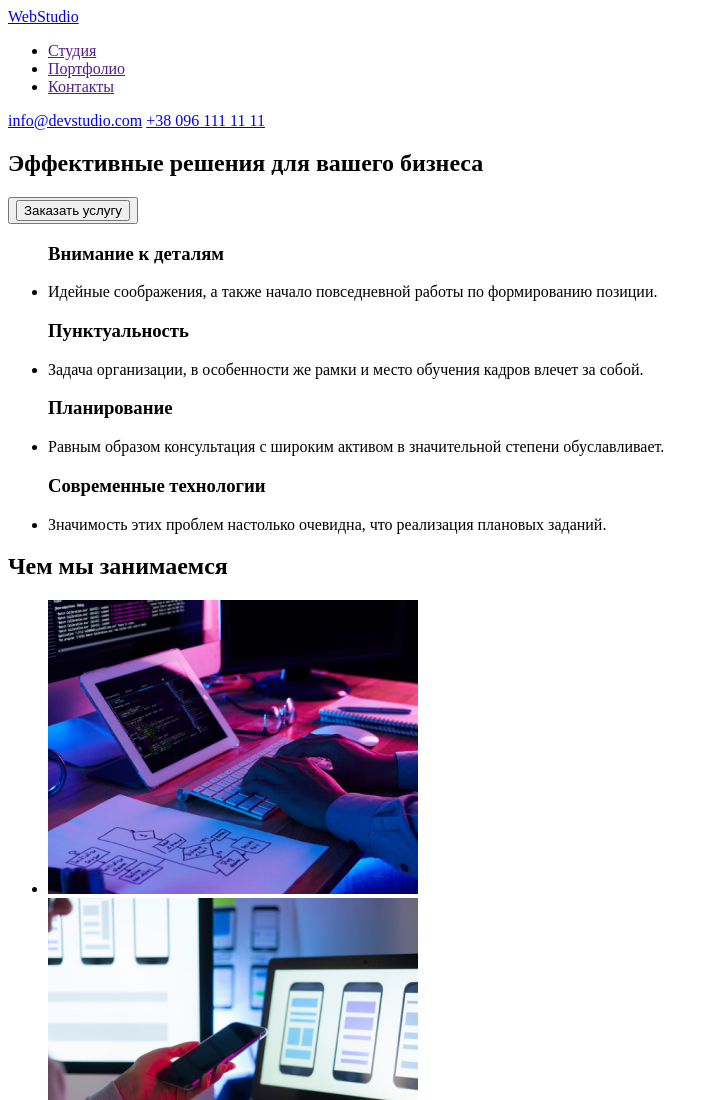
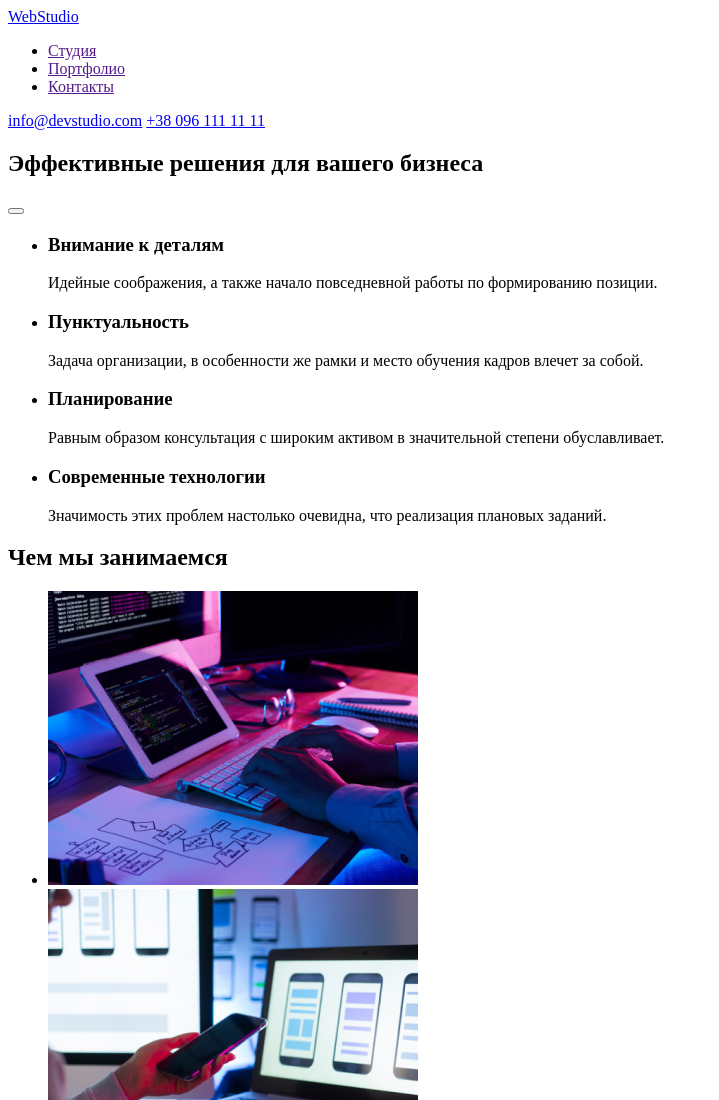
Before and after one commit to MatveiTrepelets/goit-markup-hw-01, a plain HTML site: page index.html in a window 1280 px wide. Shown: the top 1100 px of the page, without its empty margins (0-719 px from the left). Drawn offline with Linux system fonts and the light colour scheme.

Commit message:
Update index.html

```diff
--- a/index.html
+++ b/index.html
@@ -20,18 +20,18 @@
     <main>
         <section>
         <h1>Эффективные решения для вашего бизнеса</h1>
-            <button> <input type="button" value="Заказать услугу"> </button>
+            <button type="button" value="Заказать услугу"> </button>
         </section>
         <section>
             <ul>
-            <h3>Внимание к деталям</h3>
-               <li><p>Идейные соображения, а также начало повседневной работы по формированию позиции.</p></li>
-            <h3>Пунктуальность</h3>
-                <li><p>Задача организации, в особенности же рамки и место обучения кадров влечет за собой.</p></li>
-            <h3>Планирование</h3>
-                <li><p>Равным образом консультация с широким активом в значительной степени обуславливает.</p></li>
-            <h3>Современные технологии</h3>
-                <li><p>Значимость этих проблем настолько очевидна, что реализация плановых заданий.</p></li>
+            <li><h3>Внимание к деталям</h3>
+                <p>Идейные соображения, а также начало повседневной работы по формированию позиции.</p></li>
+            <li><h3>Пунктуальность</h3>
+                <p>Задача организации, в особенности же рамки и место обучения кадров влечет за собой.</p></li>
+            <li><h3>Планирование</h3>
+                <p>Равным образом консультация с широким активом в значительной степени обуславливает.</p></li>
+            <li><h3>Современные технологии</h3>
+                <p>Значимость этих проблем настолько очевидна, что реализация плановых заданий.</p></li>
             </ul>
         </section>
         <section>
```
